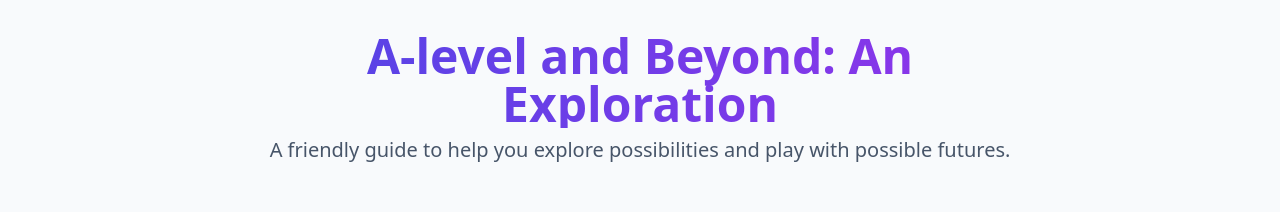
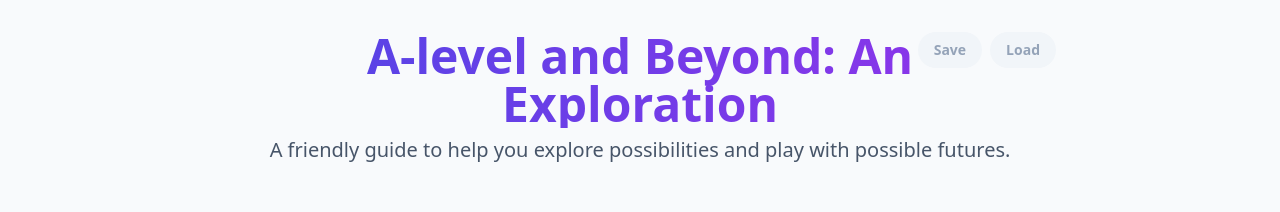
Before and after one commit to tonythomasuk/a-level-choices, a React (Vite) app: page / in a window 1280 px wide. Shown: the top 212 px of the page. Built offline with nearby package versions, Linux system fonts and the light colour scheme.

Commit message:
Fixing memory persistence across sections

```diff
--- a/App.tsx
+++ b/App.tsx
@@ -11,8 +11,10 @@ import { WhatIf } from './components/WhatIf';
 import { SkipSubject } from './components/SkipSubject';
 import { Footer } from './components/Footer';
 import { generateInitialAnalysis, generateUniversityCourses } from './services/geminiService';
-import type { AnalysisResult, UniversityCourse, BaseAnalysis } from './types';
+import type { AnalysisResult, UniversityCourse, SavedState } from './types';
 import { A_LEVEL_SUBJECTS } from './constants';
+
+const SAVE_KEY = 'alevel-explorer-save';
 
 const App: React.FC = () => {
     const [subjects, setSubjects] = useState<[string, string, string, string]>(['', '', '', '']);
@@ -25,6 +27,8 @@ const App: React.FC = () => {
         section4: false,
     });
     const [cachedCourses, setCachedCourses] = useState<Record<string, UniversityCourse[]>>({});
+    const [saveDataExists, setSaveDataExists] = useState(false);
+    const [notification, setNotification] = useState<string | null>(null);
 
     const initialSubjects = useMemo(() => {
         const shuffled = [...A_LEVEL_SUBJECTS].sort(() => 0.5 - Math.random());
@@ -33,6 +37,9 @@ const App: React.FC = () => {
 
     useEffect(() => {
         setSubjects(initialSubjects);
+        if (localStorage.getItem(SAVE_KEY)) {
+            setSaveDataExists(true);
+        }
     }, [initialSubjects]);
 
     const handleExplore = useCallback(async (selectedSubjects: [string, string, string, string]) => {
@@ -50,7 +57,6 @@ const App: React.FC = () => {
         }
 
         try {
-            // Run API calls in parallel for better performance
             const [baseAnalysis, initialCourses] = await Promise.all([
                 generateInitialAnalysis(validSubjects),
                 generateUniversityCourses(validSubjects, 'All Universities')
@@ -78,11 +84,62 @@ const App: React.FC = () => {
         window.scrollTo({ top: 0, behavior: 'smooth' });
     };
 
+    const handleSave = () => {
+        if (!analysisResult) return;
+
+        const stateToSave: SavedState = {
+            subjects,
+            analysisResult,
+            visibleSections,
+            cachedCourses
+        };
+
+        localStorage.setItem(SAVE_KEY, JSON.stringify(stateToSave));
+        setSaveDataExists(true);
+        setNotification('Analysis saved successfully!');
+        setTimeout(() => setNotification(null), 3000);
+    };
+
+    const handleLoad = () => {
+        const savedDataString = localStorage.getItem(SAVE_KEY);
+        if (savedDataString) {
+            try {
+                const savedState: SavedState = JSON.parse(savedDataString);
+                setSubjects(savedState.subjects);
+                setAnalysisResult(savedState.analysisResult);
+                setVisibleSections(savedState.visibleSections);
+                setCachedCourses(savedState.cachedCourses);
+                setError(null);
+                setLoading(false);
+                setNotification('Analysis loaded successfully!');
+                setTimeout(() => setNotification(null), 3000);
+                window.scrollTo({ top: 0, behavior: 'smooth' });
+            } catch (e) {
+                console.error("Failed to load saved state:", e);
+                setNotification('Failed to load analysis. The data may be corrupt.');
+                setTimeout(() => setNotification(null), 3000);
+                localStorage.removeItem(SAVE_KEY);
+                setSaveDataExists(false);
+            }
+        }
+    };
+
     return (
         <>
             <div className="min-h-screen font-sans text-slate-800 antialiased">
                 <main className="container mx-auto max-w-4xl p-4 md:p-8">
-                    <Header />
+                    <Header
+                        onSave={handleSave}
+                        onLoad={handleLoad}
+                        isSaveDisabled={!analysisResult || loading}
+                        isLoadDisabled={!saveDataExists}
+                    />
+
+                    {notification && (
+                        <div className="fixed top-5 right-5 bg-indigo-600 text-white px-4 py-2 rounded-lg shadow-lg animate-fade-in-out z-50">
+                            {notification}
+                        </div>
+                    )}
 
                     <Section>
                         <SubjectSelector
--- a/components/Header.tsx
+++ b/components/Header.tsx
@@ -1,8 +1,32 @@
-
 import React from 'react';
 
-export const Header: React.FC = () => (
-    <header className="text-center mb-8 md:mb-12">
+interface HeaderProps {
+    onSave: () => void;
+    onLoad: () => void;
+    isSaveDisabled: boolean;
+    isLoadDisabled: boolean;
+}
+
+export const Header: React.FC<HeaderProps> = ({ onSave, onLoad, isSaveDisabled, isLoadDisabled }) => (
+    <header className="relative text-center mb-8 md:mb-12">
+        <div className="absolute top-0 right-0 flex gap-2 print:hidden">
+            <button
+                onClick={onSave}
+                disabled={isSaveDisabled}
+                className="px-4 py-2 text-sm bg-slate-200 text-slate-700 font-semibold rounded-full hover:bg-slate-300 disabled:bg-slate-100 disabled:text-slate-400 disabled:cursor-not-allowed transition-colors"
+                aria-label="Save current analysis"
+            >
+                Save
+            </button>
+            <button
+                onClick={onLoad}
+                disabled={isLoadDisabled}
+                className="px-4 py-2 text-sm bg-slate-200 text-slate-700 font-semibold rounded-full hover:bg-slate-300 disabled:bg-slate-100 disabled:text-slate-400 disabled:cursor-not-allowed transition-colors"
+                aria-label="Load saved analysis"
+            >
+                Load
+            </button>
+        </div>
         <h1 className="text-4xl md:text-5xl font-extrabold text-transparent bg-clip-text bg-gradient-to-r from-indigo-600 to-purple-600 mb-2">
             A-level and Beyond: An Exploration
         </h1>
--- a/index.html
+++ b/index.html
@@ -21,6 +21,15 @@
       ::-webkit-scrollbar-thumb:hover {
         background: #4f46e5;
       }
+      @keyframes fade-in-out {
+        0% { opacity: 0; transform: translateY(-20px); }
+        10% { opacity: 1; transform: translateY(0); }
+        90% { opacity: 1; transform: translateY(0); }
+        100% { opacity: 0; transform: translateY(-20px); }
+      }
+      .animate-fade-in-out {
+        animation: fade-in-out 3s ease-in-out forwards;
+      }
     </style>
   <script type="importmap">
 {
--- a/services/geminiService.ts
+++ b/services/geminiService.ts
@@ -81,6 +81,7 @@ export const generateInitialAnalysis = async (subjects: string[]): Promise<BaseA
         You are an expert UK university admissions and careers advisor for GCSE students (age 14-15).
         Analyze the A-level subject combination: ${subjectCombination}.
         Your response must be grounded in official, authoritative UK sources like the Russell Group's 'Informed Choices' guide, UCAS, HESA, and OfQual data.
+        Your analysis should first consider the types of university degrees these subjects typically lead to. Based on those degree pathways, then identify popular career paths and earning potentials.
         Provide a detailed, inspirational, and accurate analysis.
         Correct any subject name typos to their standard A-level names.
         Return the data in the specified JSON schema. Ensure all markdown fields are formatted for readability with paragraphs, bold text for emphasis on skills and figures, and lists where appropriate.
@@ -108,14 +109,16 @@ export const generateInitialAnalysis = async (subjects: string[]): Promise<BaseA
 export const generateUniversityCourses = async (subjects: string[], university: string = 'All Universities'): Promise<UniversityCourse[]> => {
     const ai = getAIClient();
     const subjectCombination = subjects.join(', ');
-    const scope = university === 'All Universities'
-        ? "across a variety of UK Russell Group universities. Provide a representative sample of 5 courses."
-        : `specifically at ${university}. Provide up to 5 courses.`;
+    const universityFilter = university === 'All Universities'
+        ? "Provide a representative sample of 5 courses from a variety of UK Russell Group universities."
+        : `Provide up to 5 courses specifically from ${university}.`;
 
     const prompt = `
         You are an expert UK university admissions advisor.
-        For the A-level subject combination "${subjectCombination}", find suitable undergraduate degree courses ${scope}
+        For the A-level subject combination "${subjectCombination}", find suitable undergraduate degree courses.
+        ${universityFilter}
         Verify all information using the official university website and UCAS. Ensure all URLs are valid and direct to the course page.
+        CRITICAL RULE: For a course to be included, its 'requiredSubjects' list must ONLY contain subjects from the student's combination of "${subjectCombination}". If a course requires an A-level that the student has not chosen, it MUST be excluded. 'recommendedSubjects' can be outside this list.
         Return the data as a JSON array matching this schema:
         [{
             "courseName": "string",
```
Also changed, not shown: types.ts (+11 -0 lines).
